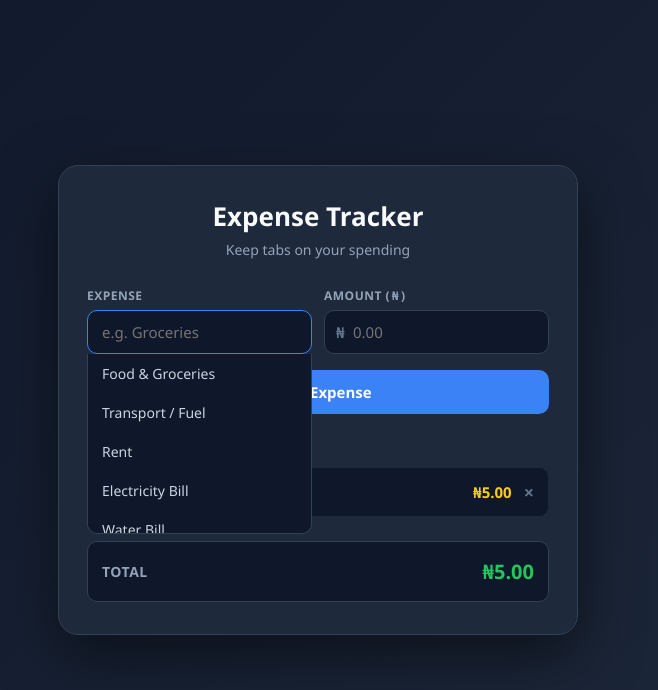
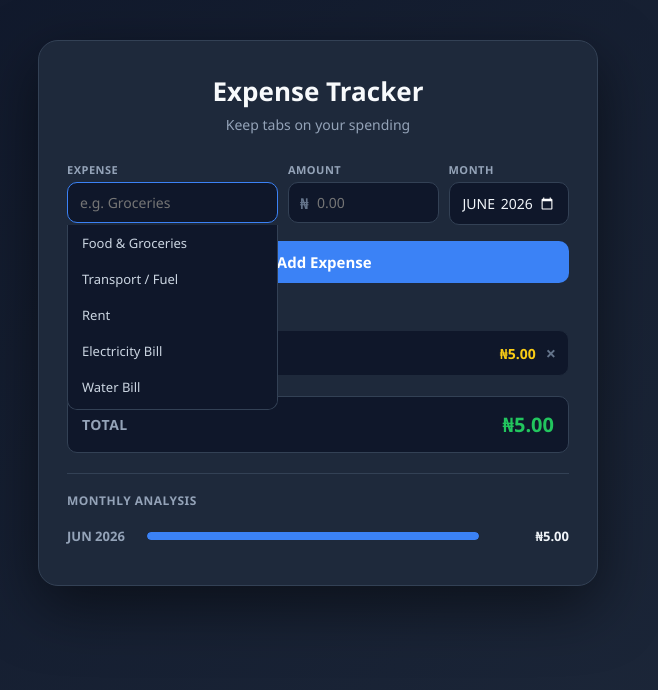
Before and after one commit to Dheeedee/Expense-Tracker, a plain HTML site: page index.html in a window 1280 px wide. Both pictures are taken after typing "Sample", "5" into the empty fields and a click on the button "+ Add Expense". Shown: the whole page, without its empty margins (322-980 px from the left). Drawn offline with Linux system fonts and the light colour scheme.

Commit message:
Commit 2: Added core application functionality

```diff
--- a/index.html
+++ b/index.html
@@ -17,8 +17,8 @@
       min-height: 100vh;
       display: flex;
       justify-content: center;
-      align-items: center;
-      padding: 16px;
+      align-items: flex-start;
+      padding: 40px 16px;
     }
 
     .container {
@@ -26,7 +26,7 @@
       border-radius: 20px;
       padding: 32px 28px;
       width: 100%;
-      max-width: 520px;
+      max-width: 560px;
       box-shadow: 0 20px 60px rgba(0, 0, 0, 0.5);
       border: 1px solid #334155;
     }
@@ -48,25 +48,25 @@
 
     .form-row {
       display: flex;
-      gap: 12px;
+      gap: 10px;
       margin-bottom: 16px;
       flex-wrap: wrap;
     }
 
     .form-group {
       flex: 1;
-      min-width: 140px;
+      min-width: 130px;
       position: relative;
     }
 
     .form-group label {
       display: block;
       color: #94a3b8;
-      font-size: 12px;
+      font-size: 11px;
       font-weight: 600;
       text-transform: uppercase;
       letter-spacing: 0.5px;
-      margin-bottom: 6px;
+      margin-bottom: 5px;
     }
 
     .input-wrapper {
@@ -86,18 +86,23 @@
 
     input {
       width: 100%;
-      padding: 11px 14px;
+      padding: 10px 12px;
       border: 1px solid #334155;
       border-radius: 10px;
       background: #0f172a;
       color: #f1f5f9;
-      font-size: 15px;
+      font-size: 14px;
       outline: none;
       transition: border-color 0.2s;
     }
 
     input:focus {
       border-color: #3b82f6;
+    }
+
+    input[type="month"] {
+      text-transform: uppercase;
+      color-scheme: dark;
     }
 
     .amount-input {
@@ -114,9 +119,11 @@
       border-top: none;
       border-radius: 0 0 10px 10px;
       z-index: 10;
-      max-height: 180px;
+      max-height: 185px;
       overflow-y: auto;
       display: none;
+      scrollbar-width: thin;
+      scrollbar-color: #334155 transparent;
     }
 
     .suggestion-box.active {
@@ -124,22 +131,21 @@
     }
 
     .suggestion-item {
-      padding: 10px 14px;
+      padding: 9px 14px;
       color: #cbd5e1;
-      font-size: 14px;
+      font-size: 13px;
       cursor: pointer;
       transition: background 0.15s;
     }
 
-    .suggestion-item:hover,
-    .suggestion-item.highlighted {
+    .suggestion-item:hover {
       background: #1e293b;
       color: #f1f5f9;
     }
 
     button {
       width: 100%;
-      padding: 12px;
+      padding: 11px;
       background: #3b82f6;
       color: white;
       border: none;
@@ -148,7 +154,7 @@
       font-weight: 600;
       cursor: pointer;
       transition: background 0.2s, transform 0.1s;
-      margin-bottom: 24px;
+      margin-bottom: 20px;
     }
 
     button:hover {
@@ -165,14 +171,14 @@
       font-weight: 600;
       text-transform: uppercase;
       letter-spacing: 0.5px;
-      margin-bottom: 12px;
+      margin-bottom: 10px;
     }
 
     .expense-list {
       list-style: none;
-      max-height: 320px;
+      max-height: 260px;
       overflow-y: auto;
-      margin-bottom: 16px;
+      margin-bottom: 14px;
       scrollbar-width: thin;
       scrollbar-color: #334155 transparent;
     }
@@ -190,10 +196,10 @@
       display: flex;
       justify-content: space-between;
       align-items: center;
-      padding: 12px 14px;
+      padding: 10px 12px;
       background: #0f172a;
       border-radius: 10px;
-      margin-bottom: 8px;
+      margin-bottom: 6px;
       border: 1px solid #1e293b;
       transition: border-color 0.2s;
     }
@@ -204,18 +210,29 @@
 
     .expense-name {
       color: #f1f5f9;
-      font-size: 15px;
+      font-size: 14px;
       font-weight: 500;
       word-break: break-word;
       flex: 1;
-      margin-right: 12px;
+      margin-right: 10px;
     }
 
     .expense-amount {
       color: #facc15;
       font-weight: 600;
-      font-size: 15px;
+      font-size: 14px;
       white-space: nowrap;
+    }
+
+    .expense-month-badge {
+      font-size: 10px;
+      color: #64748b;
+      background: #1e293b;
+      padding: 3px 8px;
+      border-radius: 6px;
+      margin-left: 8px;
+      white-space: nowrap;
+      font-weight: 600;
     }
 
     .delete-btn {
@@ -224,7 +241,7 @@
       color: #64748b;
       font-size: 18px;
       cursor: pointer;
-      padding: 0 0 0 12px;
+      padding: 0 0 0 10px;
       margin: 0;
       width: auto;
       transition: color 0.2s;
@@ -240,10 +257,11 @@
       display: flex;
       justify-content: space-between;
       align-items: center;
-      padding: 16px 14px;
+      padding: 14px 14px;
       background: #0f172a;
       border-radius: 10px;
       border: 1px solid #334155;
+      margin-bottom: 20px;
     }
 
     .total-label {
@@ -262,12 +280,62 @@
 
     .empty-state {
       text-align: center;
-      padding: 32px 16px;
+      padding: 28px 16px;
       color: #475569;
     }
 
     .empty-state p {
       font-size: 14px;
+    }
+
+    .monthly-section {
+      border-top: 1px solid #334155;
+      padding-top: 18px;
+    }
+
+    .monthly-bar-wrap {
+      display: flex;
+      align-items: center;
+      gap: 10px;
+      padding: 8px 0;
+    }
+
+    .monthly-label {
+      color: #94a3b8;
+      font-size: 13px;
+      font-weight: 600;
+      min-width: 70px;
+      text-transform: uppercase;
+    }
+
+    .monthly-track {
+      flex: 1;
+      height: 8px;
+      background: #0f172a;
+      border-radius: 10px;
+      overflow: hidden;
+    }
+
+    .monthly-fill {
+      height: 100%;
+      border-radius: 10px;
+      transition: width 0.4s;
+    }
+
+    .monthly-amount {
+      color: #f1f5f9;
+      font-size: 13px;
+      font-weight: 600;
+      min-width: 80px;
+      text-align: right;
+      white-space: nowrap;
+    }
+
+    .monthly-empty {
+      text-align: center;
+      padding: 20px 16px;
+      color: #475569;
+      font-size: 13px;
     }
 
     .modal-overlay {
@@ -366,7 +434,7 @@
 
     @media (max-width: 480px) {
       .container {
-        padding: 20px 16px;
+        padding: 20px 14px;
       }
 
       .form-group {
@@ -379,6 +447,16 @@
 
       .total-amount {
         font-size: 18px;
+      }
+
+      .monthly-label {
+        min-width: 60px;
+        font-size: 12px;
+      }
+
+      .monthly-amount {
+        font-size: 12px;
+        min-width: 70px;
       }
 
       .toast {
@@ -394,17 +472,21 @@
     <p class="subtitle">Keep tabs on your spending</p>
 
     <div class="form-row">
-      <div class="form-group">
+      <div class="form-group" style="flex: 1.4;">
         <label for="expenseName">Expense</label>
         <input type="text" id="expenseName" placeholder="e.g. Groceries" autocomplete="off" autofocus>
         <div class="suggestion-box" id="suggestionBox"></div>
       </div>
       <div class="form-group">
-        <label for="expenseAmount">Amount (&hairsp;&#8358;&hairsp;)</label>
+        <label for="expenseAmount">Amount</label>
         <div class="input-wrapper">
           <span class="naira-prefix">&#8358;</span>
           <input type="number" id="expenseAmount" class="amount-input" placeholder="0.00" min="0" step="0.01">
         </div>
+      </div>
+      <div class="form-group" style="min-width: 120px; flex: 0.8;">
+        <label for="expenseMonth">Month</label>
+        <input type="month" id="expenseMonth">
       </div>
     </div>
 
@@ -418,6 +500,11 @@
     <div class="total-row">
       <span class="total-label">Total</span>
       <span class="total-amount" id="totalDisplay">&#8358;0.00</span>
+    </div>
+
+    <div class="monthly-section">
+      <div class="section-label">Monthly Analysis</div>
+      <div id="monthlyAnalysis"></div>
     </div>
   </div>
 
@@ -436,9 +523,11 @@
   <script>
     const expenseName = document.getElementById('expenseName');
     const expenseAmount = document.getElementById('expenseAmount');
+    const expenseMonth = document.getElementById('expenseMonth');
     const addBtn = document.getElementById('addBtn');
     const expenseList = document.getElementById('expenseList');
     const totalDisplay = document.getElementById('totalDisplay');
+    const monthlyAnalysis = document.getElementById('monthlyAnalysis');
     const suggestionBox = document.getElementById('suggestionBox');
     const modal = document.getElementById('confirmModal');
     const deleteTargetName = document.getElementById('deleteTargetName');
@@ -448,7 +537,6 @@
 
     const expenses = [];
     let pendingDeleteIndex = null;
-    let suggestionHighlight = -1;
 
     const COMMON_EXPENSES = [
       'Food & Groceries',
@@ -472,6 +560,30 @@
       'Gifts / Donations',
       'Miscellaneous'
     ];
+
+    const MONTH_COLORS = [
+      '#3b82f6', '#8b5cf6', '#ec4899', '#f43f5e',
+      '#f97316', '#eab308', '#22c55e', '#14b8a6',
+      '#06b6d4', '#6366f1', '#a855f7', '#d946ef'
+    ];
+
+    function getMonthColor(index) {
+      return MONTH_COLORS[index % MONTH_COLORS.length];
+    }
+
+    function getCurrentMonth() {
+      const d = new Date();
+      const y = d.getFullYear();
+      const m = String(d.getMonth() + 1).padStart(2, '0');
+      return `${y}-${m}`;
+    }
+
+    function formatDisplayMonth(ym) {
+      const [y, m] = ym.split('-');
+      const months = ['Jan', 'Feb', 'Mar', 'Apr', 'May', 'Jun',
+        'Jul', 'Aug', 'Sep', 'Oct', 'Nov', 'Dec'];
+      return `${months[parseInt(m, 10) - 1]} ${y}`;
+    }
 
     function formatNaira(amount) {
       return '\u20A6' + Number(amount).toLocaleString('en-US', {
@@ -499,11 +611,44 @@
 
       expenseList.innerHTML = expenses.map((expense, index) => `
         <li class="expense-item">
-          <span class="expense-name">${escapeHtml(expense.name)}</span>
+          <span class="expense-name">
+            ${escapeHtml(expense.name)}
+            <span class="expense-month-badge">${formatDisplayMonth(expense.month)}</span>
+          </span>
           <span class="expense-amount">${formatNaira(expense.amount)}</span>
           <button class="delete-btn" data-index="${index}" title="Delete">&times;</button>
         </li>
       `).join('');
+    }
+
+    function renderMonthlyAnalysis() {
+      if (expenses.length === 0) {
+        monthlyAnalysis.innerHTML = '<div class="monthly-empty">No data to analyse yet.</div>';
+        return;
+      }
+
+      const monthTotals = {};
+      expenses.forEach(e => {
+        monthTotals[e.month] = (monthTotals[e.month] || 0) + e.amount;
+      });
+
+      const sortedMonths = Object.keys(monthTotals).sort();
+      const maxTotal = Math.max(...Object.values(monthTotals), 1);
+
+      monthlyAnalysis.innerHTML = sortedMonths.map((ym, i) => {
+        const total = monthTotals[ym];
+        const pct = (total / maxTotal) * 100;
+        const color = getMonthColor(i);
+        return `
+          <div class="monthly-bar-wrap">
+            <span class="monthly-label">${formatDisplayMonth(ym)}</span>
+            <div class="monthly-track">
+              <div class="monthly-fill" style="width: ${pct}%; background: ${color};"></div>
+            </div>
+            <span class="monthly-amount">${formatNaira(total)}</span>
+          </div>
+        `;
+      }).join('');
     }
 
     function showToast(message, isError) {
@@ -521,6 +666,7 @@
     function addExpense() {
       const name = expenseName.value.trim();
       const amount = parseFloat(expenseAmount.value);
+      let month = expenseMonth.value || getCurrentMonth();
 
       if (!name) {
         expenseName.focus();
@@ -534,13 +680,15 @@
         return;
       }
 
-      expenses.push({ name, amount });
+      expenses.push({ name, amount, month });
       expenseName.value = '';
       expenseAmount.value = '';
+      expenseMonth.value = getCurrentMonth();
       closeSuggestions();
 
       renderExpenses();
       updateTotal();
+      renderMonthlyAnalysis();
       expenseName.focus();
       showToast('Expense added!');
     }
@@ -549,6 +697,7 @@
       expenses.splice(index, 1);
       renderExpenses();
       updateTotal();
+      renderMonthlyAnalysis();
       showToast('Expense deleted');
     }
 
@@ -563,29 +712,8 @@
       modal.classList.remove('active');
     }
 
-    function getFilteredSuggestions(query) {
-      if (!query) return COMMON_EXPENSES;
-      const q = query.toLowerCase();
-      return COMMON_EXPENSES.filter(e => e.toLowerCase().includes(q));
-    }
-
-    function renderSuggestions(query) {
-      const matches = getFilteredSuggestions(query);
-      suggestionHighlight = -1;
-
-      if (matches.length === 0 || matches.length === COMMON_EXPENSES.length && !query) {
-        if (!query) {
-          suggestionBox.innerHTML = COMMON_EXPENSES
-            .map(s => `<div class="suggestion-item">${escapeHtml(s)}</div>`)
-            .join('');
-          suggestionBox.classList.add('active');
-        } else {
-          closeSuggestions();
-        }
-        return;
-      }
-
-      suggestionBox.innerHTML = matches
+    function renderSuggestions() {
+      suggestionBox.innerHTML = COMMON_EXPENSES
         .map(s => `<div class="suggestion-item">${escapeHtml(s)}</div>`)
         .join('');
       suggestionBox.classList.add('active');
@@ -593,70 +721,29 @@
 
     function closeSuggestions() {
       suggestionBox.classList.remove('active');
-      suggestionHighlight = -1;
     }
 
-    function highlightNext() {
-      const items = suggestionBox.querySelectorAll('.suggestion-item');
-      if (!items.length) return;
-      if (suggestionHighlight >= 0) items[suggestionHighlight].classList.remove('highlighted');
-      suggestionHighlight = (suggestionHighlight + 1) % items.length;
-      items[suggestionHighlight].classList.add('highlighted');
-      items[suggestionHighlight].scrollIntoView({ block: 'nearest' });
-    }
-
-    function highlightPrev() {
-      const items = suggestionBox.querySelectorAll('.suggestion-item');
-      if (!items.length) return;
-      if (suggestionHighlight >= 0) items[suggestionHighlight].classList.remove('highlighted');
-      suggestionHighlight = (suggestionHighlight - 1 + items.length) % items.length;
-      items[suggestionHighlight].classList.add('highlighted');
-      items[suggestionHighlight].scrollIntoView({ block: 'nearest' });
-    }
-
-    function selectHighlighted() {
-      const items = suggestionBox.querySelectorAll('.suggestion-item');
-      if (suggestionHighlight >= 0 && items[suggestionHighlight]) {
-        expenseName.value = items[suggestionHighlight].textContent;
-        closeSuggestions();
-        expenseAmount.focus();
-      }
-    }
-
-    expenseName.addEventListener('input', () => {
-      renderSuggestions(expenseName.value.trim());
+    expenseName.addEventListener('click', () => {
+      renderSuggestions();
     });
 
     expenseName.addEventListener('focus', () => {
-      renderSuggestions(expenseName.value.trim());
+      renderSuggestions();
     });
 
     expenseName.addEventListener('blur', () => {
-      setTimeout(closeSuggestions, 150);
+      setTimeout(closeSuggestions, 160);
+    });
+
+    expenseName.addEventListener('input', () => {
+      if (expenseName.value.trim()) {
+        closeSuggestions();
+      } else {
+        renderSuggestions();
+      }
     });
 
     expenseName.addEventListener('keydown', (e) => {
-      if (suggestionBox.classList.contains('active')) {
-        if (e.key === 'ArrowDown') {
-          e.preventDefault();
-          highlightNext();
-          return;
-        }
-        if (e.key === 'ArrowUp') {
-          e.preventDefault();
-          highlightPrev();
-          return;
-        }
-        if (e.key === 'Enter' && suggestionHighlight >= 0) {
-          e.preventDefault();
-          selectHighlighted();
-          return;
-        }
-        if (e.key === 'Escape') {
-          closeSuggestions();
-          return;
-        }
-      }
       if (e.key === 'Enter') {
         expenseAmount.focus();
       }
@@ -704,7 +791,9 @@
       }
     });
 
+    expenseMonth.value = getCurrentMonth();
     updateTotal();
+    renderMonthlyAnalysis();
   </script>
 </body>
 </html>
```
